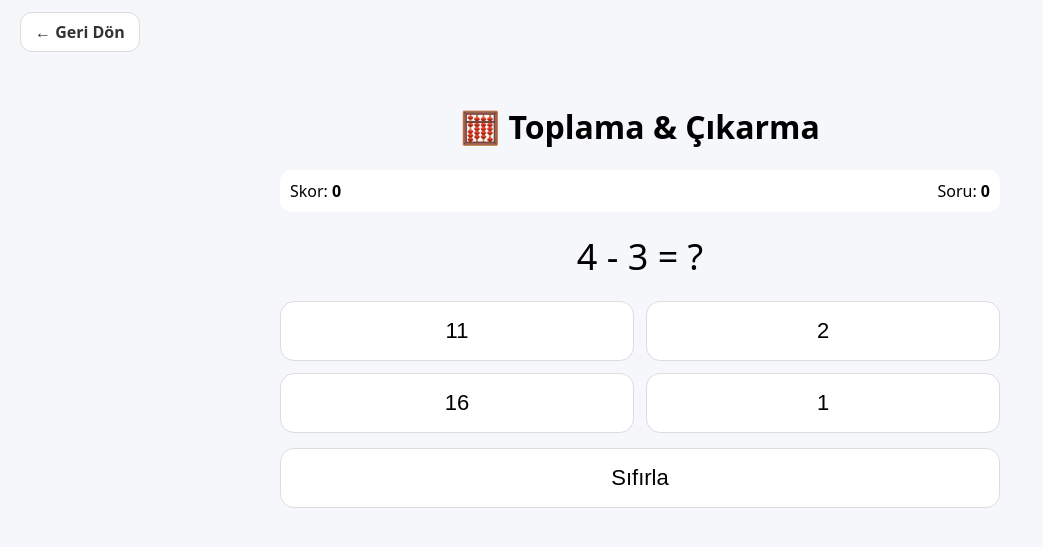
After one commit to Sandushki/OynaVeOgren, a Flask app: page /addition in a window 1280 px wide. The commit adds this page. Shown: the top 547 px of the page, without its empty margins (0-1043 px from the left). Run offline with Flask 3, Linux system fonts and the light colour scheme.

Commit message:
add addition game
Added addition & subtraction game

```diff
--- a/main.py
+++ b/main.py
@@ -6,7 +6,7 @@ import os
 app = Flask(__name__)
 
 # 🔐 Required for session support
-app.config["SECRET_KEY"] = os.environ.get("SECRET_KEY", "dev-only-change-this")
+app.config["SECRET_KEY"] = os.environ.get("SECRET_KEY", "top-secret-key")
 
 
 # ---------------------------
@@ -28,6 +28,84 @@ def games():
 @app.route('/contact')
 def contact():
     return render_template('contact.html')
+
+
+# ---------------------------
+# Addition + Subtraction Game
+# ---------------------------
+
+MAX_VALUE = 20
+NUM_OPTIONS = 4
+
+
+def generate_question():
+    op = random.choice(["+", "-"])
+
+    if op == "+":
+        a = random.randint(0, MAX_VALUE)
+        b = random.randint(0, MAX_VALUE - a)
+        correct = a + b
+        text = f"{a} + {b} = ?"
+    else:
+        a = random.randint(0, MAX_VALUE)
+        b = random.randint(0, a)
+        correct = a - b
+        text = f"{a} - {b} = ?"
+
+    options = {correct}
+    while len(options) < NUM_OPTIONS:
+        candidate = correct + random.choice([-3, -2, -1, 1, 2, 3, -4, 4])
+        if 0 <= candidate <= MAX_VALUE:
+            options.add(candidate)
+        else:
+            options.add(random.randint(0, MAX_VALUE))
+
+    options = list(options)
+    random.shuffle(options)
+
+    return {"text": text, "correct": correct, "options": options}
+
+
+@app.route("/addition", methods=["GET", "POST"])
+def addition():
+    # First time entering page → initialize game
+    if "question" not in session:
+        session["score"] = 0
+        session["question_number"] = 0
+        session["last_feedback"] = None
+        session["question"] = generate_question()
+
+    if request.method == "POST":
+        chosen = request.form.get("answer")
+        correct = session["question"]["correct"]
+
+        if chosen is not None:
+            chosen = int(chosen)
+            session["question_number"] += 1
+
+            if chosen == correct:
+                session["score"] += 1
+                session["last_feedback"] = "✅ Doğru!"
+            else:
+                session["last_feedback"] = f"❌ Yanlış. Doğru cevap: {correct}"
+
+            session["question"] = generate_question()
+
+        return redirect(url_for("addition"))
+
+    return render_template(
+        "addition.html",
+        question=session["question"],
+        score=session["score"],
+        question_number=session["question_number"],
+        last_feedback=session["last_feedback"],
+    )
+
+
+@app.route("/reset", methods=["POST"])
+def reset():
+    session.clear()
+    return redirect(url_for("addition"))
 
 
 # ---------------------------
--- /dev/null
+++ b/static/css/addition.css
@@ -0,0 +1,79 @@
+.topbar {
+  padding: 12px 20px;
+}
+
+.home-btn {
+  text-decoration: none;
+  font-weight: 600;
+  color: #333;
+  background: white;
+  padding: 8px 14px;
+  border-radius: 12px;
+  border: 1px solid #ddd;
+  display: inline-block;
+}
+
+.home-btn:active {
+  transform: translateY(1px);
+}
+
+body {
+  margin: 0;
+  font-family: system-ui, sans-serif;
+  background: #f5f7fb;
+}
+
+.wrap {
+  max-width: 720px;
+  margin: 0 auto;
+  padding: 20px;
+}
+
+h1 {
+  text-align: center;
+}
+
+.stats {
+  display: flex;
+  justify-content: space-between;
+  margin-bottom: 15px;
+  padding: 10px;
+  background: white;
+  border-radius: 12px;
+}
+
+.question .qtext {
+  font-size: 36px;
+  text-align: center;
+  margin: 20px 0;
+}
+
+.feedback {
+  text-align: center;
+  margin-bottom: 10px;
+  font-size: 18px;
+}
+
+.options {
+  display: grid;
+  grid-template-columns: 1fr 1fr;
+  gap: 12px;
+}
+
+.btn {
+  padding: 16px;
+  font-size: 22px;
+  border-radius: 14px;
+  border: 1px solid #ddd;
+  background: white;
+  cursor: pointer;
+}
+
+.btn:active {
+  transform: translateY(1px);
+}
+
+.ghost {
+  margin-top: 15px;
+  width: 100%;
+}
--- /dev/null
+++ b/templates/addition.html
@@ -0,0 +1,46 @@
+<!doctype html>
+<html lang="tr">
+<head>
+  <meta charset="utf-8">
+  <meta name="viewport" content="width=device-width, initial-scale=1">
+  <title>Matematik Oyunu</title>
+  <link rel="stylesheet" href="../static/css/addition.css">
+</head>
+<body>
+
+<!-- Top Bar -->
+<div class="topbar">
+  <a href="{{ url_for('games') }}" class="home-btn">← Geri Dön</a>
+</div>
+
+<div class="wrap">
+  <h1>🧮 Toplama & Çıkarma</h1>
+
+  <div class="stats">
+    <div>Skor: <strong>{{ score }}</strong></div>
+    <div>Soru: <strong>{{ question_number }}</strong></div>
+  </div>
+
+  <div class="question">
+    <div class="qtext">{{ question.text }}</div>
+
+    {% if last_feedback %}
+      <div class="feedback">{{ last_feedback }}</div>
+    {% endif %}
+
+    <form method="post" class="options">
+      {% for opt in question.options %}
+        <button type="submit" name="answer" value="{{ opt }}" class="btn option">
+          {{ opt }}
+        </button>
+      {% endfor %}
+    </form>
+
+    <form action="{{ url_for('reset') }}" method="post">
+      <button type="submit" class="btn ghost">Sıfırla</button>
+    </form>
+  </div>
+</div>
+
+</body>
+</html>
--- a/templates/games.html
+++ b/templates/games.html
@@ -11,10 +11,10 @@
 
     <ul>
         <li><a href="{{ url_for('match') }}">İngilizce Kelime Eşleştirme Oyunu</a></li>
-        <li><a href="{{ url_for('multiply') }}">Matematik Oyunu</a></li>
-        <li>Kelime Bulmaca - Yakında!</li>
+        <li><a href="{{ url_for('multiply') }}">Matematik Çarpım Oyunu</a></li>
+        <li><a href="{{ url_for('addition') }}">Matematik Toplama & Çıkarma Oyunu</a></li>
         <li><a href="{{ url_for('memory') }}">Hafıza Kartları Oyunu</a></li>
-    </ul>
+    </ul>Yakında
 
 
     <li><a href="{{ url_for('index') }}">Ana Sayfa</a></li>
--- a/templates/index.html
+++ b/templates/index.html
@@ -3,7 +3,7 @@
 <head>
     <meta charset="UTF-8">
     <meta name="viewport" content="width=device-width, initial-scale=1.0">
-    <link rel="stylesheet" href="../static/css/style.css">
+    <!--<link rel="stylesheet" href="../static/css/style.css">-->
     <title>Oyna ve Öğren: Ana Sayfa</title>
 </head>
 <body>
--- a/templates/match.html
+++ b/templates/match.html
@@ -29,7 +29,7 @@
     </div>
 
 <div class="controls">
-  <a href="{{ url_for('index') }}" class="back-link">
+  <a href="{{ url_for('games') }}" class="back-link">
     ← Ana sayfaya dön
   </a>
 
--- a/templates/multiply.html
+++ b/templates/multiply.html
@@ -14,7 +14,7 @@
         <div class="pill">⭐ Puan: {{ score }}</div>
     </div>
 
-    <a href="{{ url_for('index') }}" class="home-button">
+    <a href="{{ url_for('games') }}" class="home-button">
         ⬅ Anasayfaya Dön
     </a>
 
```
Also changed, not shown: static/css/style.css (deleted).
